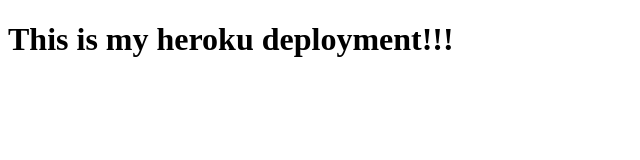
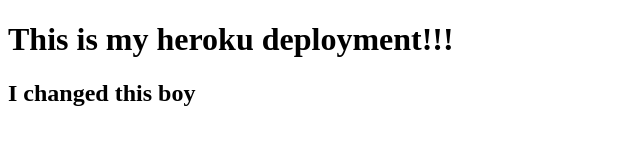
Before and after one commit to Austinwhite24/deployment-website-demo, a website: page index.html in a window 1280 px wide. Shown: the whole page, without its empty margins (0-640 px from the left). Drawn offline with Linux system fonts and the light colour scheme.

Commit message:
added h2

```diff
--- a/index.html
+++ b/index.html
@@ -8,5 +8,6 @@
 </head>
 <body>
   <h1>This is my heroku deployment!!!</h1>
+  <h2>I changed this boy</h2>
 </body>
 </html>
```
Also changed, not shown: 1 other file.
